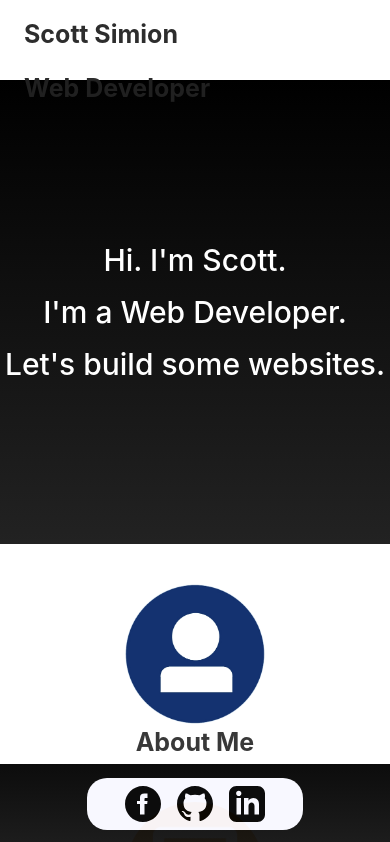
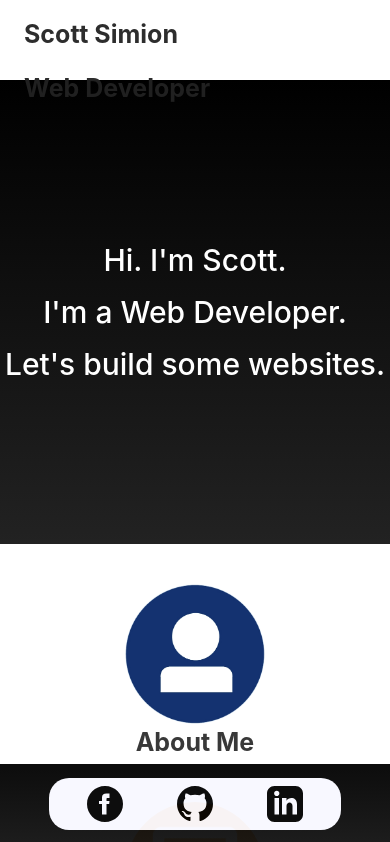
Before and after one commit to Ssimion13/Personal-Portfolio, a React (Create React App) app: page /#/ in a window 390 px wide. Shown: the top 842 px of the page. Built offline with nearby package versions, Linux system fonts and the light colour scheme.

Commit message:
Maybe this will work for the footer?

```diff
--- a/src/index.css
+++ b/src/index.css
@@ -154,7 +154,7 @@ a {
 .footer {
   width: 100%;
   background: linear-gradient(#000000, #111111);
-  position: absolute;
+  position: fixed;
   bottom: 0;
   display: flex;
   justify-content: center;
@@ -393,7 +393,6 @@ img {
 
 .resumeBody {
   width: 100%;
-  background-color: whitesmoke;
   display: flex;
   flex-direction: column;
   align-items: center;
@@ -436,7 +435,7 @@ img {
     font-size: 20px;
   }
   .footerLinks {
-    width: auto;
+    width: 75%;
   }
 
   .aboutBodies {
@@ -471,6 +470,10 @@ img {
     width: auto;
     margin-bottom: 6px;
   }
+  .resumeDownloadButton {
+    width: 100%;
+    border-radius: 10px;
+  }
 
 }
 @media(max-width: 400px) {
```
